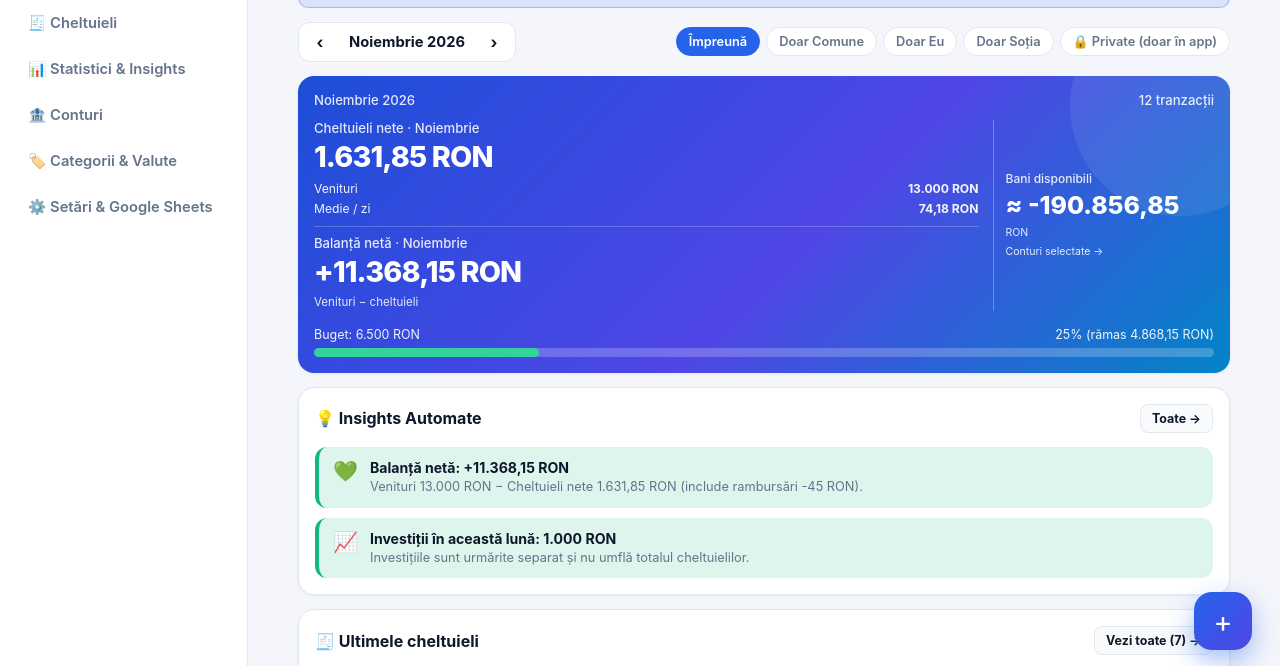
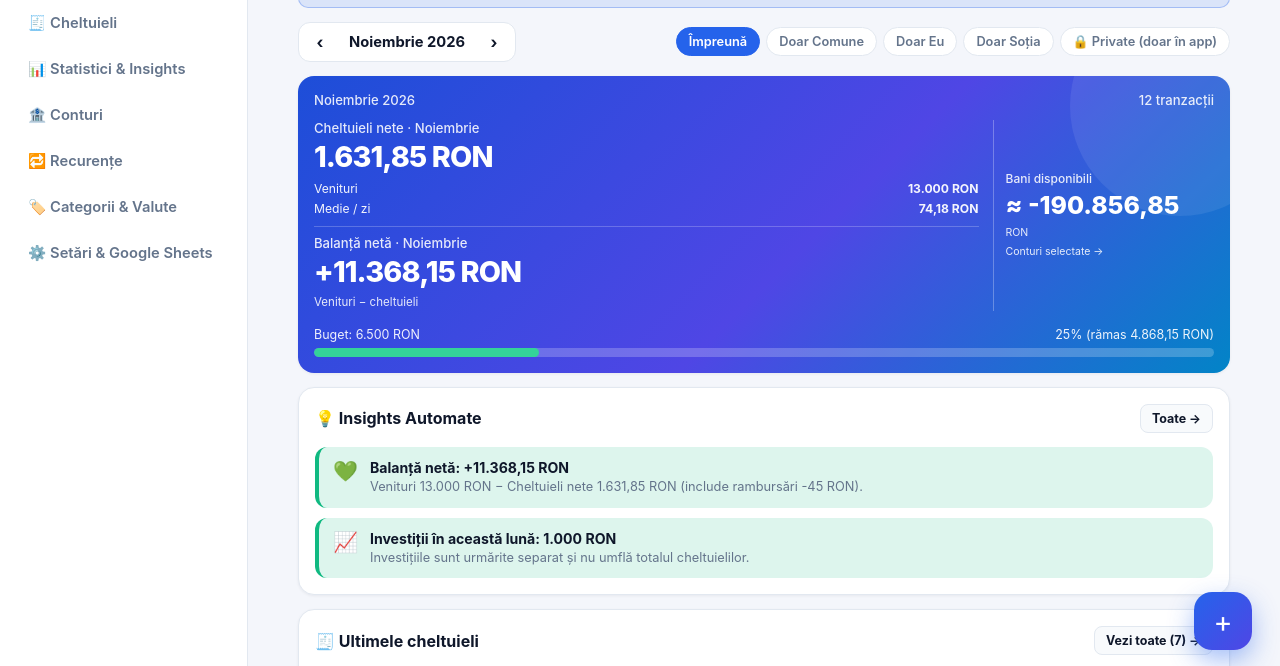
Before and after one commit to vintilalucian/cheltuieli-impreuna, a plain HTML site: page index.html in a window 1280 px wide. Shown: the part 122-788 px from the top of the page. Drawn offline with Linux system fonts and the light colour scheme.

Commit message:
Add recurrence navigation
Added a button for recurrences in the sidebar.

```diff
--- a/index.html
+++ b/index.html
@@ -31,6 +31,7 @@
         <button class="side-btn" data-view="transactions">🧾 Cheltuieli</button>
         <button class="side-btn" data-view="analytics">📊 Statistici & Insights</button>
         <button class="side-btn" data-view="accounts">🏦 Conturi</button>
+        <button class="side-btn" data-view="recurrences">🔁 Recurențe</button>
         <button class="side-btn" data-view="catalog">🏷️ Categorii & Valute</button>
         <button class="side-btn" data-view="settings">⚙️ Setări & Google Sheets</button>
       </nav>
```
